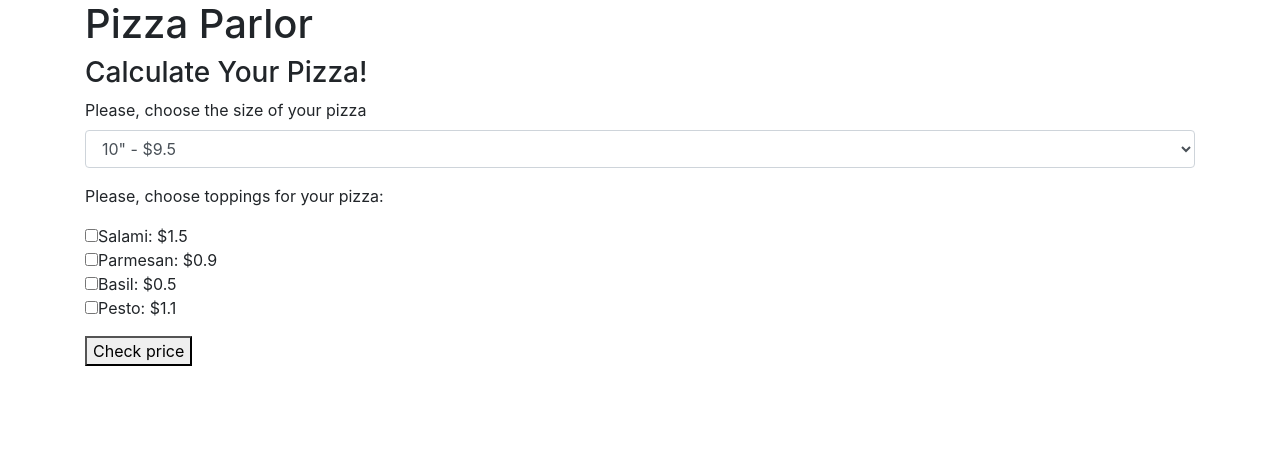
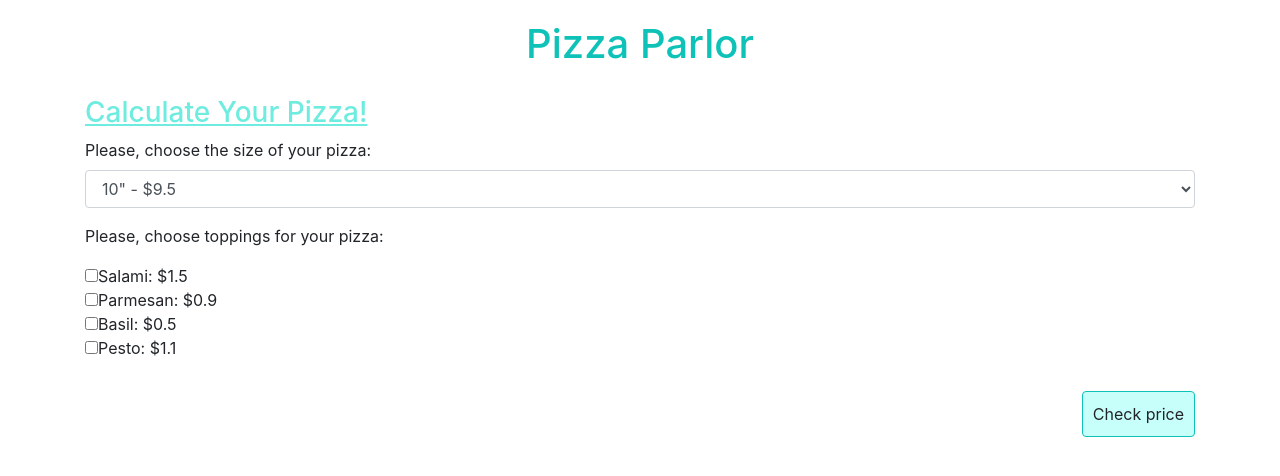
Before and after one commit to NataliyaZhuravleva/Pizza-parlor, a plain HTML site: page index.html in a window 1280 px wide. Drawn offline with Linux system fonts and the light colour scheme.

Commit message:
Add styles.

```diff
--- a/assets/css/styles.css
+++ b/assets/css/styles.css
@@ -0,0 +1,22 @@
+h1{
+  color: #0ec2b8;
+  text-align: center;
+  padding: 20px;
+}
+
+h3{
+  text-decoration: underline;
+  color: #6eecdf;
+}
+h2{
+  color: #4183c2;
+}
+.btn{
+  margin: auto;
+  margin-top: 15px;
+  margin-bottom: 15px;
+  background-color: #c7fffa;
+  border-color: #0ec2b8;
+  padding: 10px;
+  float:right;
+}
--- a/index.html
+++ b/index.html
@@ -15,7 +15,7 @@
     <h3>Calculate Your Pizza!</h3>
     <form id="check-price">
       <div class="form-group">
-        <label for="size">Please, choose the size of your pizza</label>
+        <label for="size">Please, choose the size of your pizza:</label>
         <select class="form-control" id="sizes">
 
         </select>
@@ -26,7 +26,7 @@
 
         </div>
       </div>
-      <button type="submit">Check price</button>
+      <button type="submit" class="btn">Check price</button>
 
       <div id="result">
 
--- a/js/scripts.js
+++ b/js/scripts.js
@@ -97,6 +97,7 @@ toppingList.addTopping(pesto);
 
 
 // User interface logic---------------------------------------------------------------------
+
 function displayPizzaSizeList(SizeListToShow) {
   let pizzaSizeSelect = $("select#sizes");
   htmlForPizzaSizeList = "";
@@ -117,7 +118,7 @@ function displayPizzaToppingList(toppingListToShow) {
 
 function displayPizzaTotalPrice() {
   let pizzaTotalPriceSelect = $("div#result");
-  htmlForPizzaTotalPrice = "<h3>Your Pizza will cost you $" + pizza.totalPrice + "!</h3>";
+  htmlForPizzaTotalPrice = "<h2>Your Pizza will cost you $" + pizza.totalPrice + "!</h2>";
   pizzaTotalPriceSelect.html(htmlForPizzaTotalPrice);
 }
 
```
